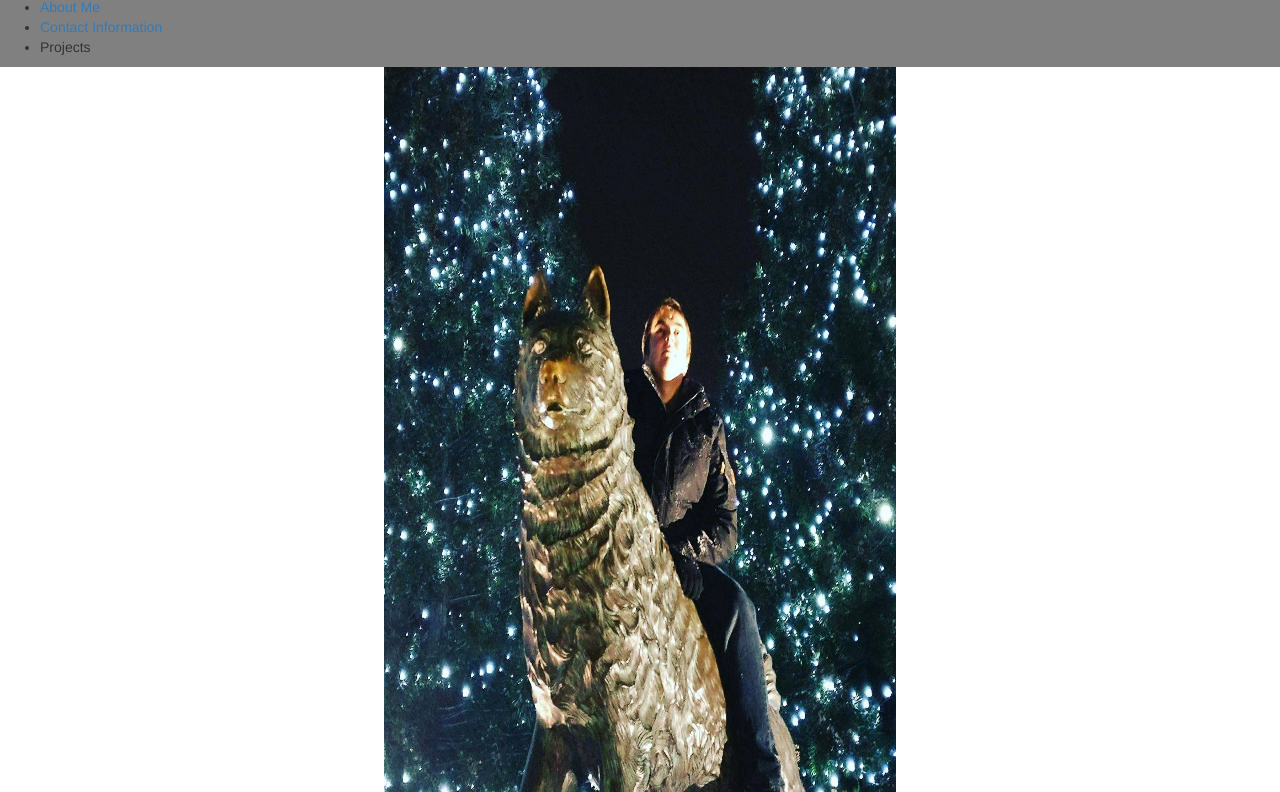
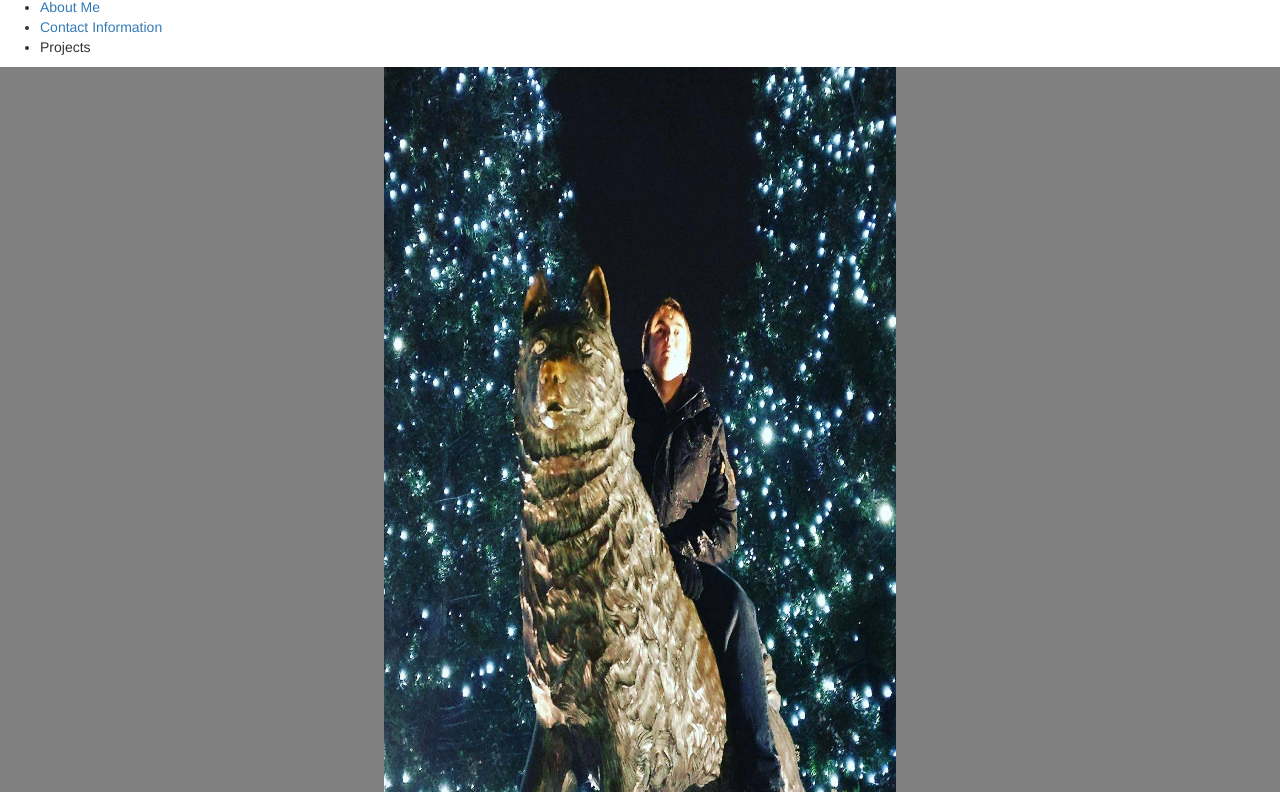
Before and after one commit to kevin-dunn/kevin-dunn.github.io, a plain HTML site: page index.html in a window 1280 px wide. Shown: the part 86-878 px from the top of the page. Drawn offline with nearby package versions, Linux system fonts and the light colour scheme.

Commit message:
Adjusted Home CSS and added resume download

```diff
--- a/css/main.css
+++ b/css/main.css
@@ -5,6 +5,7 @@
       margin-left:auto;
       margin-right:auto;
       width:25%;
+
 }
 .center{
     display: block;
@@ -14,4 +15,6 @@
 }
 
 .nav{
+background-color:white;}
+.photo{
 background-color:grey;}
```
Also changed, not shown: contact_info.html (+1 -0 lines), index.html (+2 -2 lines), 2 other files.
